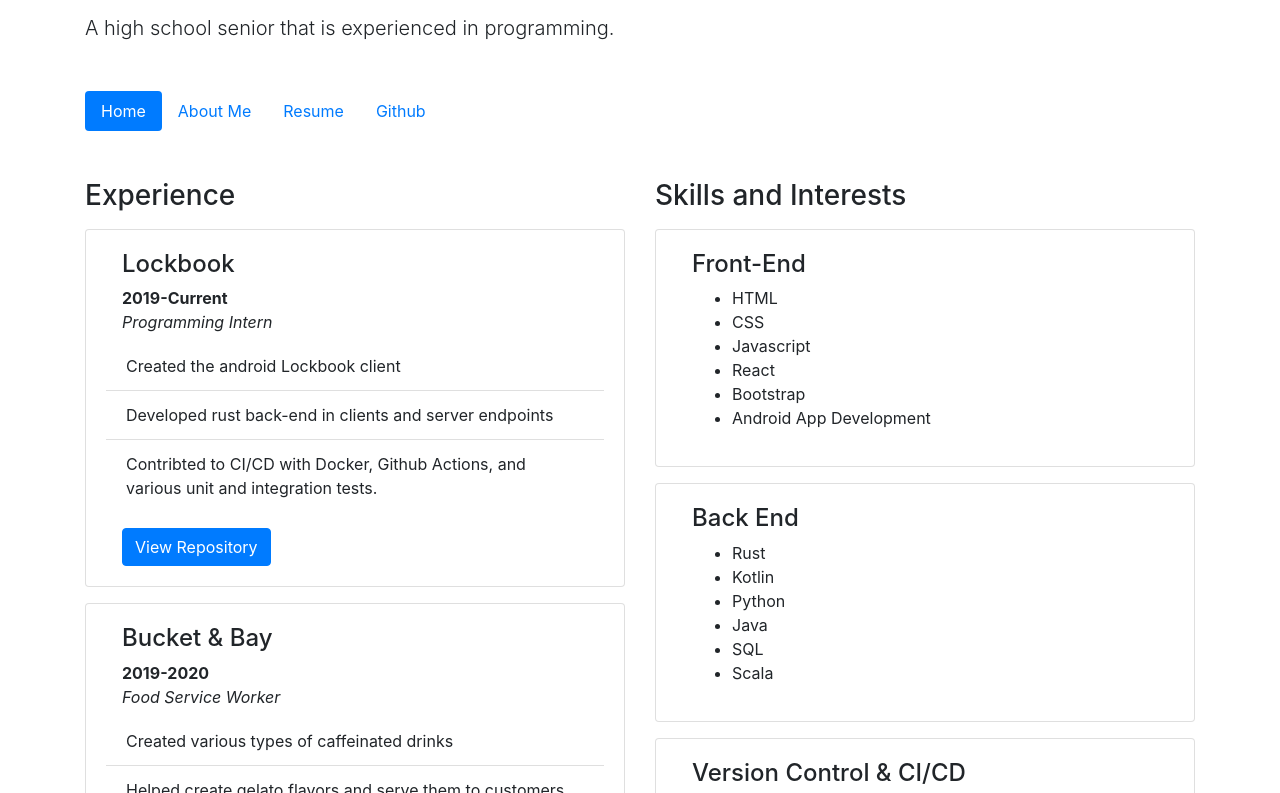
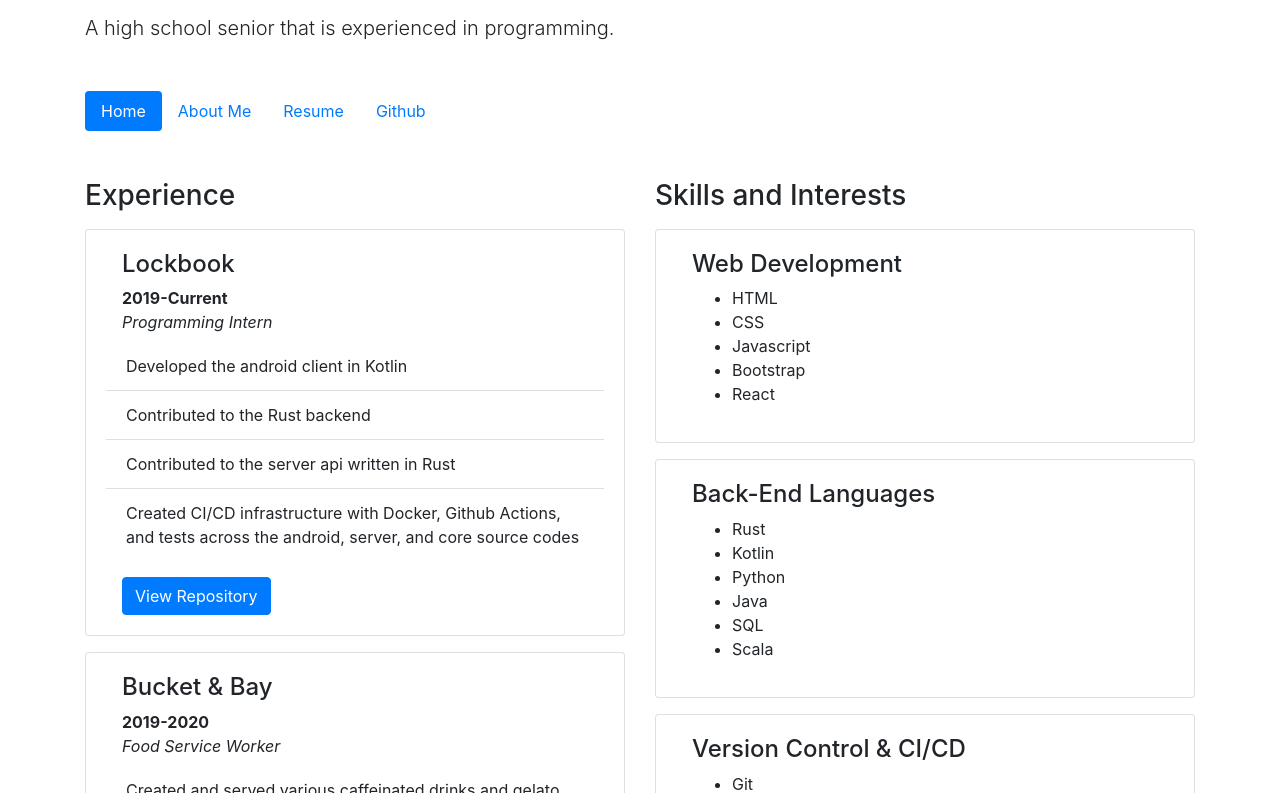
Before and after one commit to SmailBarkouch/SmailBarkouch.github.io, a plain HTML site: page index.html in a window 1280 px wide. Shown: the part 145-938 px from the top of the page. Drawn offline with nearby package versions, Linux system fonts and the light colour scheme.

Commit message:
added info

```diff
--- a/index.html
+++ b/index.html
@@ -57,10 +57,11 @@
                             <i>Programming Intern</i>
                         </div>
                         <ul class="list-group list-group-flush mt-2">
-                            <li class="list-group-item">Created the android Lockbook client</li>
-                            <li class="list-group-item">Developed rust back-end in clients and server endpoints</li>
-                            <li class="list-group-item">Contribted to CI/CD with Docker, Github Actions, and various
-                                unit and integration tests.</li>
+                            <li class="list-group-item">Developed the android client in Kotlin</li>
+                            <li class="list-group-item">Contributed to the Rust backend</li>
+                            <li class="list-group-item">Contributed to the server api written in Rust</li>
+                            <li class="list-group-item">Created CI/CD infrastructure with Docker, Github Actions, and
+                                tests across the android, server, and core source codes</li>
                         </ul>
 
                         <a class="btn btn-primary mt-3 mx-3" href="https://github.com/lockbook/lockbook"
@@ -77,9 +78,8 @@
                             <i>Food Service Worker</i>
                         </div>
                         <ul class="list-group list-group-flush mt-2">
-                            <li class="list-group-item">Created various types of caffeinated drinks</li>
-                            <li class="list-group-item">Helped create gelato flavors and serve them to customers</li>
-                            <li class="list-group-item">Managed cash register</li>
+                            <li class="list-group-item">Created and served various caffeinated drinks and gelato</li>
+                            <li class="list-group-item">Managed the cash register</li>
                         </ul>
                     </div>
                 </div>
@@ -90,14 +90,13 @@
                 <div class="card mb-3 ">
                     <div class="card-body">
                         <div class="mx-3">
-                            <h4>Front-End</h4>
+                            <h4>Web Development</h4>
                             <ul>
                                 <li>HTML</li>
                                 <li>CSS</li>
                                 <li>Javascript</li>
+                                <li>Bootstrap</li>
                                 <li>React</li>
-                                <li>Bootstrap</li>
-                                <li>Android App Development</li>
                             </ul>
                         </div>
                     </div>
@@ -106,7 +105,7 @@
                 <div class="card mb-3">
                     <div class="card-body">
                         <div class="mx-3">
-                            <h4>Back End</h4>
+                            <h4>Back-End Languages</h4>
                             <ul>
                                 <li>Rust</li>
                                 <li>Kotlin</li>
```
